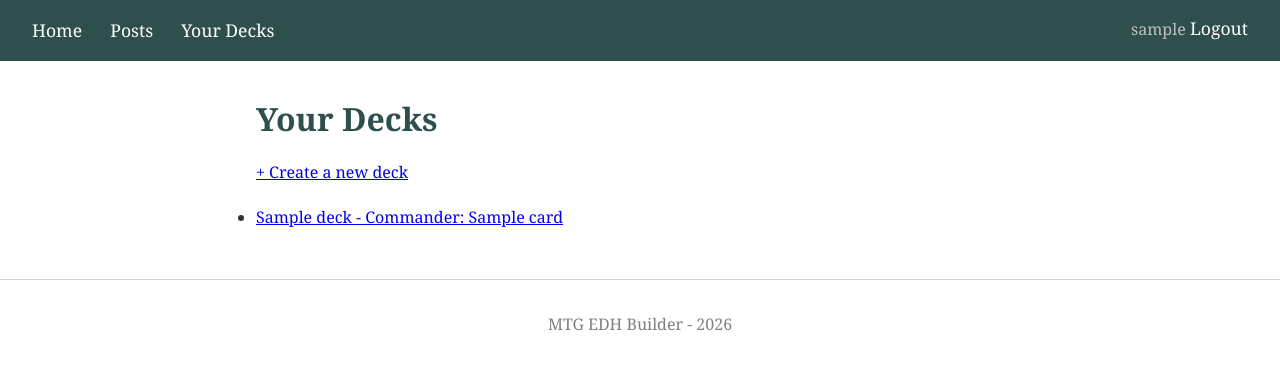
After one commit to CarlosSallan/MTG-EDH-Deckbuilder, a Django app: page /your-decks/ in a window 1280 px wide. The commit adds this page. Shown: the top 370 px of the page. Run offline with Django 5.2, Linux system fonts and the light colour scheme; a user stored in the database is signed in; tables that the repository leaves empty hold one stand-in row (values such as "Sample post").

Commit message:
Add deck creation feature

```diff
--- a/MTG_EDH_BUILDER/settings.py
+++ b/MTG_EDH_BUILDER/settings.py
@@ -122,3 +122,4 @@ STATIC_URL = 'static/'
 
 LOGIN_REDIRECT_URL = '/'
 LOGOUT_REDIRECT_URL = '/'
+LOGIN_URL = 'login'
--- a/blog/urls.py
+++ b/blog/urls.py
@@ -7,4 +7,6 @@ urlpatterns = [
     path("", views.home, name="home"),
     path("decks/", views.DeckListView.as_view(), name="decks"),
     path("decks/<int:pk>/", views.DeckDetailView.as_view(), name="deck_detail"),
+    path("your-decks/", views.your_decks, name="your_decks"),
+    path("decks/new/", views.DeckCreateView.as_view(), name="deck_create"),
 ]
--- a/blog/views.py
+++ b/blog/views.py
@@ -2,6 +2,9 @@ from django.contrib.auth.forms import UserCreationForm
 from django.contrib.auth.mixins import LoginRequiredMixin
 from django.shortcuts import render
 from django.db.models import Q
+from django.contrib.auth.decorators import login_required
+from django.views.generic import CreateView
+from django.urls import reverse_lazy
 # blog/views.py
 
 from django.views.generic import ListView, DetailView, CreateView, UpdateView
@@ -31,6 +34,10 @@ def home(request):
     # render() loads the template file, returns it as an HTTP response
     return render(request, 'blog/home.html')
 
+@login_required
+def your_decks(request):
+    decks = Deck.objects.filter(author=request.user)
+    return render(request, "blog/your_decks.html", {"decks": decks})
 
 class DeckDetailView(DetailView):
     model = Deck
@@ -44,3 +51,13 @@ class DeckDetailView(DetailView):
             return Deck.objects.filter(Q(author=user) | Q(is_public=True))
         else:
             return Deck.objects.filter(is_public=True)
+
+class DeckCreateView(CreateView):
+    model = Deck
+    fields = ["name", "commander", "description"]
+    template_name = "blog/deck_form.html"
+    success_url = reverse_lazy("blog:decks")
+
+    def form_valid(self, form):
+        form.instance.author = self.request.user
+        return super().form_valid(form)
--- a/templates/base.html
+++ b/templates/base.html
@@ -13,6 +13,7 @@
     <nav>
     <a href="{% url 'blog:home' %}">Home</a>
     <a href="{% url 'blog:decks' %}">Posts</a>
+    <a href="{% url 'blog:your_decks' %}">Your Decks</a>
     <span class="nav-right">
         {% if user.is_authenticated %}  <!-- Django checks if the user is logged in -->
             <span class="nav-user">{{ user.username }}</span>
--- /dev/null
+++ b/templates/blog/your_decks.html
@@ -0,0 +1,24 @@
+{% extends "base.html" %}
+
+{% block title %}Your Decks{% endblock %}
+
+{% block content %}
+<h1>Your Decks</h1>
+
+<a href="{% url 'blog:deck_create' %}" style="display:inline-block; margin-bottom:20px;">
+    + Create a new deck
+</a>
+
+<ul>
+    {% for deck in decks %}
+        <li>
+            <a href="{% url 'blog:deck_detail' deck.pk %}">
+                {{ deck.name }} - Commander: {{ deck.commander }}
+            </a>
+        </li>
+    {% empty %}
+        <p>You have no decks yet.</p>
+    {% endfor %}
+</ul>
+
+{% endblock %}
```
Also changed, not shown: templates/blog/deck_form.html (added, +13 -0 lines).
